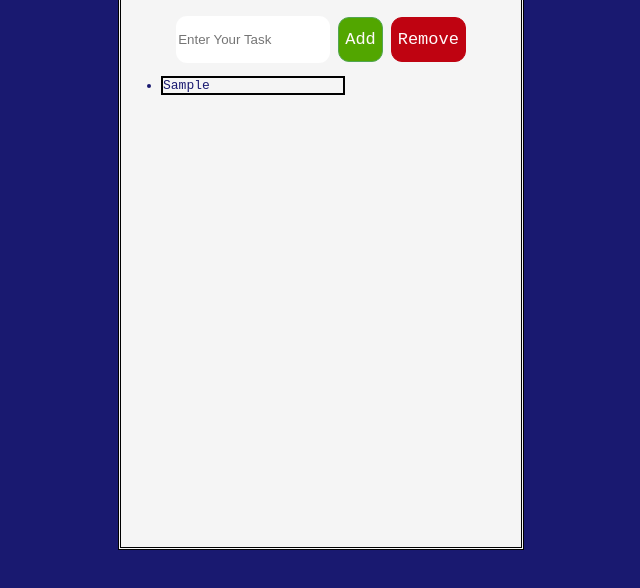
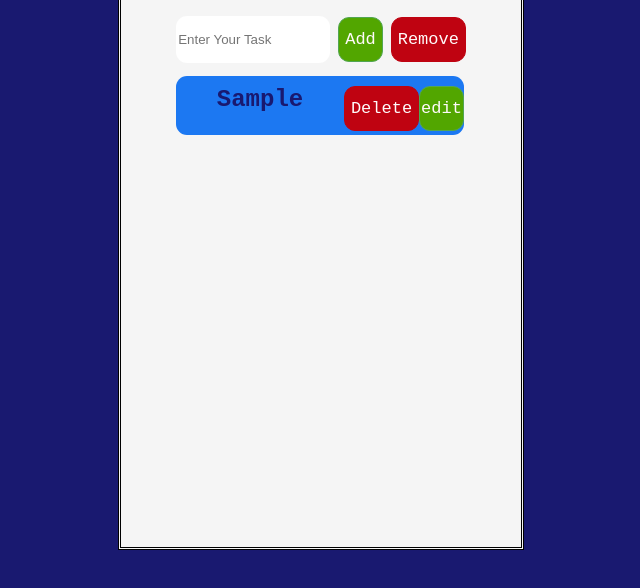
Before and after one commit to hammadhassan/JavaScript_Task_List, a plain HTML site: page index.html in a window 1280 px wide. Both pictures are taken after typing "Sample" into the empty fields and a click on the button "Add". Shown: the part 64-652 px from the top of the page, without its empty margins (319-959 px from the left). Drawn offline with Linux system fonts and the light colour scheme.

Commit message:
add edit or delet button

```diff
--- a/app.js
+++ b/app.js
@@ -12,7 +12,7 @@ function add() {
     var list = document.getElementById("list");
     var info = "";
     for(var i = 0; i < tasklist.length; i++) {
-        info = info + ("<li>" + tasklist[i] + "</li>");
+        info = info + ("<li>" + tasklist[i] + "<button type='edit' class='edit' >edit</button>" + "<button class='delete' type='delet'>Delete</button>" +"</li>");
         list.innerHTML = info;
     }
     myInput.value = "";
@@ -23,11 +23,12 @@ function removed() {
     // list = "";
     // info = "";
     // tasklist = [];
-    document.getElementById("list").style.display = 'none';
+    document.getElementById("list").style.display = "none";
 }
 function edit() {
-    var edit = document.getElementsByTagName("li").innerHTML;
-    if (tasklist.length <= 1) {
-        document.getElementById("li").innerHTML = ("<button type = 'edit' value = 'edit' >" + "edit" + "</button>")
+
+}
+if (tasklist.length <= 1) {
+        document.getElementsByTagName("li").innerHTML = ("<button type = 'edit' value = 'edit' >" + "edit" + "</button>")
     }
-}
+    //alert(edit);
--- a/index.html
+++ b/index.html
@@ -15,7 +15,6 @@
     </div>
     <ul id="list">
     </ul>
-    <p id="one"></p>
     </div>
     <script src="app.js"></script>
 </body>
--- a/style.css
+++ b/style.css
@@ -64,12 +64,46 @@ h1 {
 }
 #myInput:hover {
     border: none;
-    background-color: gold;
+    background-color: #59D4EA;
 }
 .addBtn:onfocus {
     border: none;
 }
 ul li {
-    border: 2px double black;
-    width: 50%;
+    /*border: 2px double black;*/
+    width: 80%;
+    background-color: #1C78F2;
+    list-style: none;
+    font-size: 24px;
+    border-radius: 11px;
+    text-align: center;
+    float: left;
+    margin: 0 15px 7px;
+    height: 49px;
+    padding-top: 10px;
+    font-weight: bold;
 }
+.edit {
+    float: right;
+    border-radius: 11px;
+    height: 45px;
+    width: 45px;
+    color: snow;
+    font-family: monospace;
+    font-size: 17px;
+    padding: 0px;
+    background-color: #52A600;
+    border: 1px double #52A652;
+}
+.delete {
+    float: right;
+    border-radius: 11px;
+    height: 45px;
+    width: 75px;
+    color: snow;
+    font-family: monospace;
+    font-size: 17px;
+    padding: 0px;
+    background-color: #BF0311;
+    border: 1px double #BF0311;
+}
```
